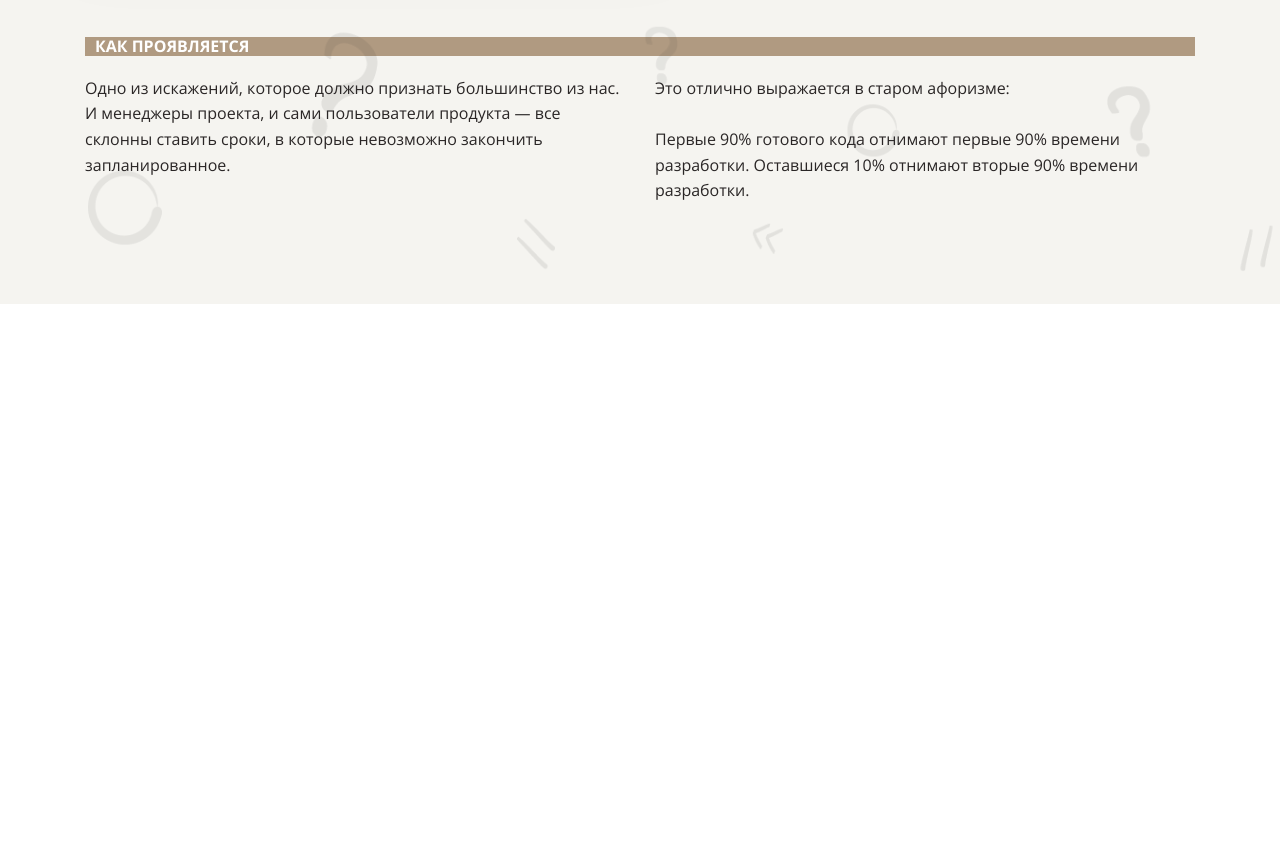
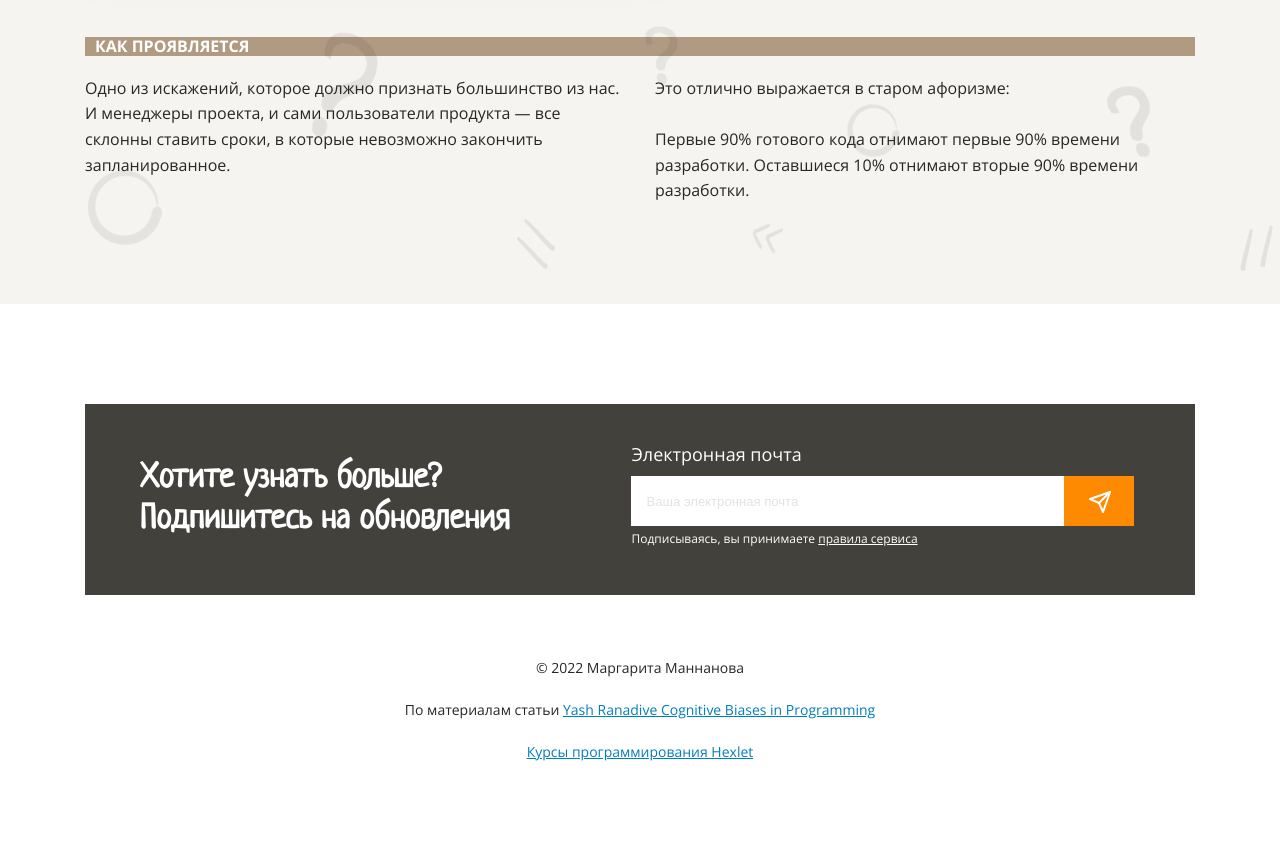
Before and after one commit to mmargo12/layout-designer-project-lvl1, a website: page src/index.html in a window 1280 px wide. Shown: the part 7025-7889 px from the top of the page. Before the commit the page ends 7329 px from the top, so only its background shows below. Drawn offline with Linux system fonts and the light colour scheme.

Commit message:
полный проект без исправлений линтера

```diff
--- a/src/index.html
+++ b/src/index.html
@@ -50,7 +50,7 @@
                         <h2 class="nav-text"><span class="text-orange">5 когнитивных искажений </span><br>о
                             существовании которых стоит помнить</h2>
                     </div>
-                    <a href="#" class="card-link">
+                    <a href="#ikea-effect" class="card-link">
                         <div class="card">
                             <h2 class="number">1</h2>
                             <h3 class="subtitle text-orange">Эффект ИКЕА</h3>
@@ -58,7 +58,7 @@
                                 решения других.</p>
                         </div>
                     </a>
-                    <a href="#" class="card-link">
+                    <a href="#premature-optimization" class="card-link">
                         <div class="card">
                             <h2 class="number">2</h2>
                             <h3 class="subtitle text-orange">Преждевременная оптимизация</h3>
@@ -66,7 +66,7 @@
                                 необходимость.</p>
                         </div>
                     </a>
-                    <a href="#" class="card-link">
+                    <a href="#distortion-of-novelty" class="card-link">
                         <div class="card-2">
 
                             <h2 class="number">3</h2>
@@ -77,7 +77,7 @@
 
                         </div>
                     </a>
-                    <a href="#" class="card-link">
+                    <a href="#hyperbolic-depreciation" class="card-link">
                         <div class="card-2">
 
                             <h2 class="number">4</h2>
@@ -88,7 +88,7 @@
 
                         </div>
                     </a>
-                    <a href="#" class="card-link">
+                    <a href="#errors-in-planning" class="card-link">
                         <div class="card-2">
 
                             <h2 class="number">5</h2>
@@ -101,7 +101,7 @@
             </div>
         </nav>
         <section class="section-1">
-            <div class="ikea-effect">
+            <div class="ikea-effect" id="ikea-effect">
                 <div class="main-head">
                     <div class="img-side">
                         <img src="styles/images/1.png"
@@ -134,7 +134,7 @@
             </div>
         </section>
         <section class="section-2">
-            <div class="premature-optimization">
+            <div class="premature-optimization" id="premature-optimization">
                 <div class="main-head">
                     <div class="text-side">
                         <p class="main-subtitle-even">Когнитивные искажения</p>
@@ -165,7 +165,7 @@
             </div>
         </section>
         <section class="section-3">
-            <div class="distortion-of-novelty">
+            <div class="distortion-of-novelty" id="distortion-of-novelty">
                 <div class="main-head">
                     <div class="img-side">
                         <img src="styles/images/3.png"
@@ -197,7 +197,7 @@
             </div>
         </section>
         <section class="section-4">
-            <div class="hyperbolic-depreciation">
+            <div class="hyperbolic-depreciation" id="hyperbolic-depreciation">
                 <div class="main-head">
                     <div class="text-side">
                         <p class="main-subtitle-even">Когнитивные искажения</p>
@@ -230,7 +230,7 @@
             </div>
         </section>
         <section class="section-5">
-            <div class="errors-in-planning">
+            <div class="errors-in-planning" id="errors-in-planning">
                 <div class="main-head">
                     <div class="img-side">
                         <img src="styles/images/5.png"
@@ -262,8 +262,33 @@
             </div>
         </section>
     </main>
-    <footer>
-
+    <footer class="footer">
+        <div class="content">
+            <div class="subscription">
+                <h3 class="subscription-text">Хотите узнать больше? <br>Подпишитесь на обновления</h3>
+                <div class="subscription-form">
+                    <form>
+                        <label for="email" class="form-label">Электронная почта</label>
+                        <div class="input-bttn">
+                            <input id="email" type="email" name="email" placeholder="Ваша электронная почта"
+                                class="form-input">
+                            <button class="bttn-send"></button>
+                        </div>
+                    </form>
+                    <p class="form-small-text">Подписываясь, вы принимаете <a href="#"
+                            class="form-small-text-link">правила сервиса</a></p>
+                </div>
+            </div>
+            <div class="contact-info">
+                <p class="contact-info-text">© 2022 Маргарита Маннанова</p>
+                <p class="contact-info-text">По материалам статьи <a
+                        href="https://medium.com/hackernoon/cognitive-biases-in-programming-5e937707c27b"
+                        class="contact-info-link">Yash Ranadive
+                        Cognitive Biases in Programming</a></p>
+                <p class="contact-info-text"><a href="https://ru.hexlet.io/my" class="contact-info-link">Курсы
+                        программирования Hexlet</a></p>
+            </div>
+        </div>
     </footer>
 </body>
 
--- a/src/styles/style.css
+++ b/src/styles/style.css
@@ -548,3 +548,107 @@ p {
   padding: 100px 0;
   width: 1110px;
 }
+
+/*footer*/
+
+.footer {
+  width: 100%;
+  position: relative;
+  display: flex;
+  justify-content: center;
+  margin: 0;
+  background: var(--white);
+}
+
+.subscription {
+  display: flex;
+  background-color: var(--main-dark);
+}
+
+.subscription-text {
+  display: block;
+  color: var(--white);
+  margin: 0;
+  margin: 55px 122px 55px 55px;
+}
+
+.subscription-form {
+  margin: 38px 55px 40px 0;
+}
+
+.form-label {
+  display: block;
+  color: var(--white);
+  font-size: 18px;
+}
+
+.form-input {
+  height: 20px;
+  width: 403px;
+  padding: 15px;
+  border: none;
+}
+
+.form-input::placeholder {
+  font-size: 13.1px;
+  color: #757575;
+  opacity: 0.2;
+}
+
+.bttn-send {
+  position: relative;
+  height: 50px;
+  width: 70px;
+  background-color: var(--main);
+  padding: 0;
+  border: none;
+}
+
+.bttn-send::before {
+  position: absolute;
+  content: '';
+  background-image: url("images/send.svg");
+  background-repeat: no-repeat;
+  top: 13.5px;
+  right: 23.5px;
+  bottom: 13.5px;
+  left: 23.5px;
+  margin: auto;
+  border: none;
+}
+
+.bttn-send:hover {
+  background: #EA7600;
+  cursor: pointer;
+}
+
+.input-bttn {
+  display: flex;
+  width: 100%;
+  padding: 0;
+  margin: 0;
+  margin-top: 9px;
+}
+
+.form-small-text {
+  font-size: 12px;
+  color: var(--white);
+}
+
+.form-small-text-link {
+  color: var(--white);
+}
+
+.contact-info {
+  margin-top: 60px;
+  text-align: center;
+}
+
+.contact-info-text {
+  font-size: 14px;
+  margin-top: 16px;
+}
+
+.contact-info-link {
+  color: #007DC1;
+}
```
